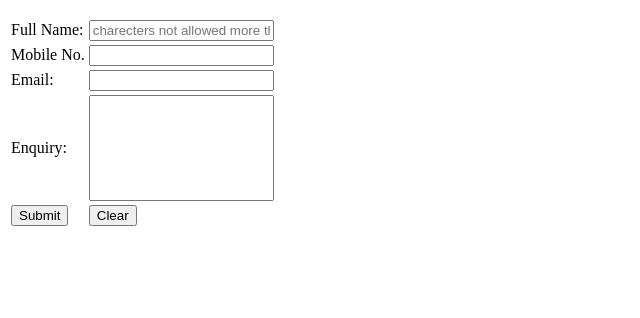
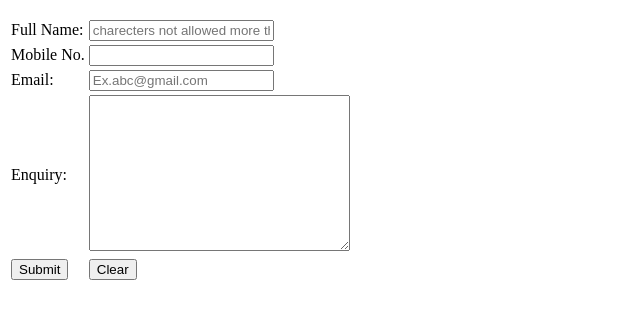
Before and after one commit to thoratamruta31/MyProfile, a plain HTML site: page contactUs.html in a window 1280 px wide. Shown: the part 50-368 px from the top of the page, without its empty margins (0-640 px from the left). Drawn offline with Linux system fonts and the light colour scheme.

Commit message:
updated
updated

```diff
--- a/contactUs.html
+++ b/contactUs.html
@@ -10,23 +10,31 @@
         <tbody>
           <tr>
             <td><label for="fullName">Full Name:</label></td>
-                        <td><input type="text" id="fullName" placeholder="charecters not allowed more than 40"></td>
+            <td>
+              <input
+                type="text"
+                id="fullName"
+                placeholder="charecters not allowed more than 40"
+              />
+            </td>
           </tr>
           <tr>
             <td><label for="mobileNo">Mobile No.</label></td>
-                        <td><input type="number" id="mobileNo"></td>
+            <td><input type="number" id="mobileNo" /></td>
           </tr>
           <tr>
             <td><label for="email">Email:</label></td>
-                        <td><input type="email" id="email"></td>
+            <td>
+              <input type="email" id="email" placeholder="Ex.abc@gmail.com" />
+            </td>
           </tr>
           <tr>
             <td><label for="enquiry">Enquiry:</label></td>
-                        <td><input type="text" id="enquiry" style="height: 100px;"></td>
+            <td><textarea name="" id="" cols="30" rows="10"></textarea></td>
           </tr>
           <tr>
-                        <td><button for="submit">Submit</button> </td>
-                        <td><button for="Clear">Clear</button> </td>
+            <td><button for="submit">Submit</button></td>
+            <td><button for="Clear">Clear</button></td>
           </tr>
         </tbody>
       </table>
```
Lines whose indentation alone changed are shown as unchanged.
